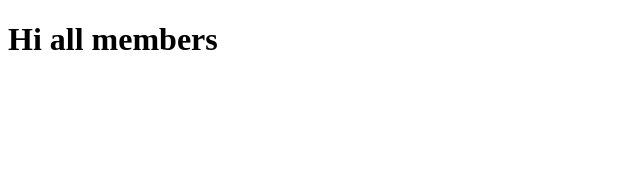
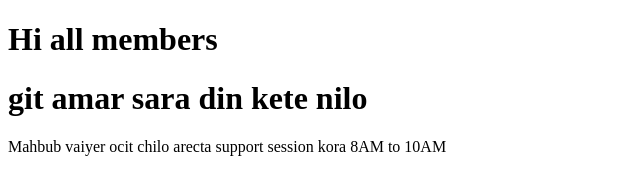
Before and after one commit to omarwebdeve/my-first-refo, a plain HTML site: page index.html in a window 1280 px wide. Shown: the whole page, without its empty margins (0-640 px from the left). Drawn offline with Linux system fonts and the light colour scheme.

Commit message:
secount commit

```diff
--- a/index.html
+++ b/index.html
@@ -8,5 +8,7 @@
 </head>
 <body>
     <h1>Hi all members</h1>
+    <h1>git amar sara din kete nilo</h1>
+    <p>Mahbub vaiyer ocit chilo arecta support session kora 8AM to 10AM</p>
 </body>
 </html>
```
